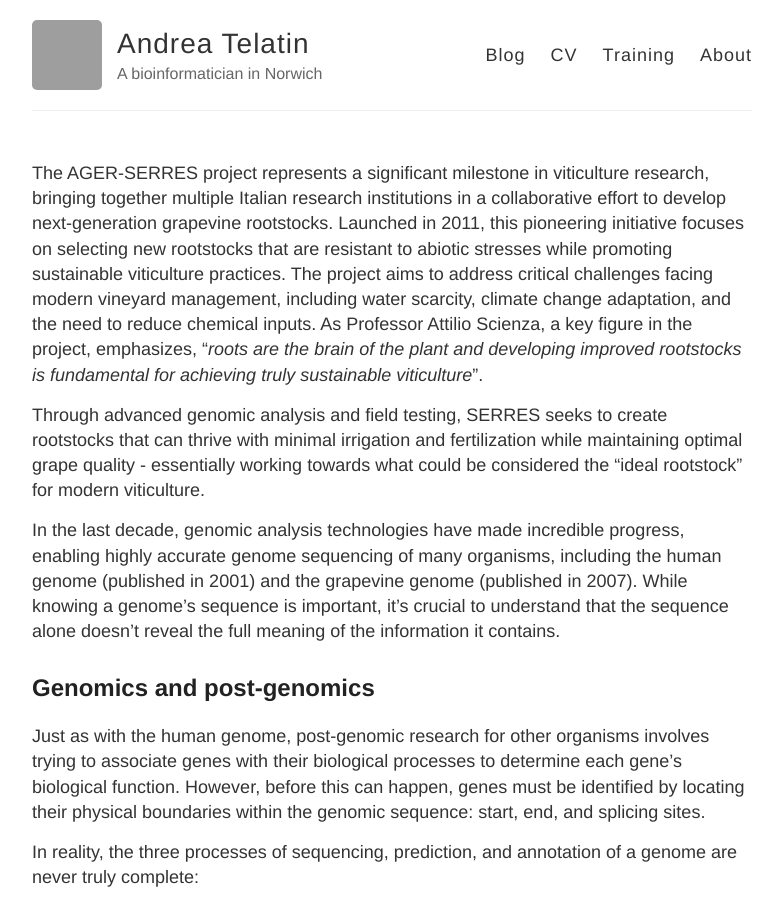
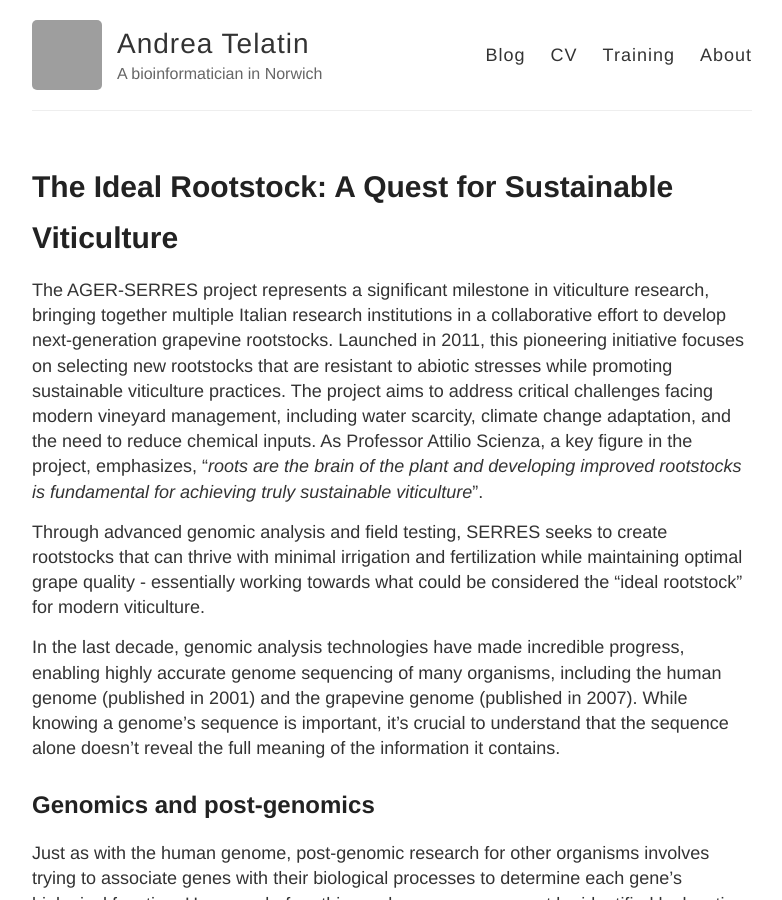
Before and after one commit to telatin/telatin.github.io, a Jekyll site: the page built from _posts/2022-12-12-Serres.md, in a window 1280 px wide and 900 px high. Shown: the whole window, without its empty margins (248-1030 px from the left). Built offline with Jekyll 4.4.1, drawn with Linux system fonts in a browser that asks for light colours; our own code applies the rules of GitHub Pages for plain Markdown files; some of the changed text lies outside the part shown; grey boxes are pictures that could not be loaded.

Commit message:
Update 2022-12-12-Serres.md

```diff
--- a/_posts/2022-12-12-Serres.md
+++ b/_posts/2022-12-12-Serres.md
@@ -1,6 +1,6 @@
 ---
 layout: post
-title: The Ideal Rootstock: A Quest for Sustainable Viticulture
+title: "The Ideal Rootstock: A Quest for Sustainable Viticulture"
 ---
 
 The AGER-SERRES project represents a significant milestone in viticulture research, bringing together multiple Italian research institutions in a collaborative effort to develop next-generation grapevine rootstocks.
```
